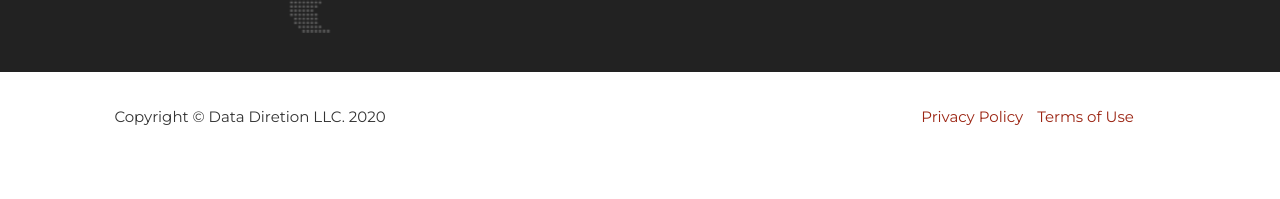
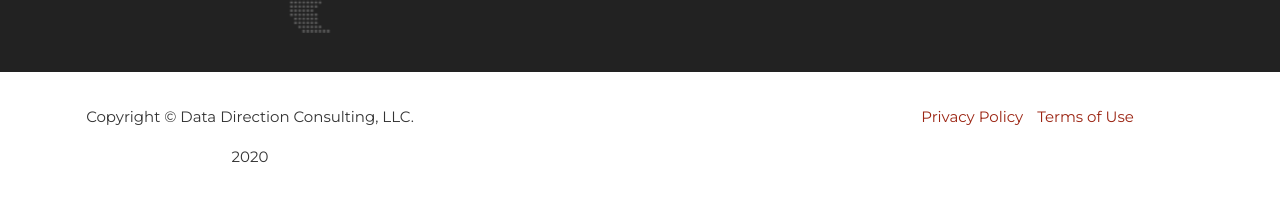
Before and after one commit to mespina1/datadirection.github.io, a Jekyll site: the page built from index.markdown, in a window 1280 px wide and 900 px high, scrolled down 1540 px. Shown: the part 698-897 px from the top of the window. Built offline with Jekyll 4.4.1, drawn with Linux system fonts in a browser that asks for light colours; some web fonts are replaced; before the commit the page ends 2400 px from its top, so only the background shows below that.

Commit message:
Update _config.yml

```diff
--- a/_config.yml
+++ b/_config.yml
@@ -1,10 +1,8 @@
-#url: https://y7kim.github.io
-#baseurl: /agency-jekyll-theme/
 
 # Site settings
 title: Data Direction
 email: hello@datadirection.io
-description: "Data Diretion LLC."
+description: "Data Direction Consulting, LLC."
 intro-text: Test
 
 # Team names, titles and social links
```
